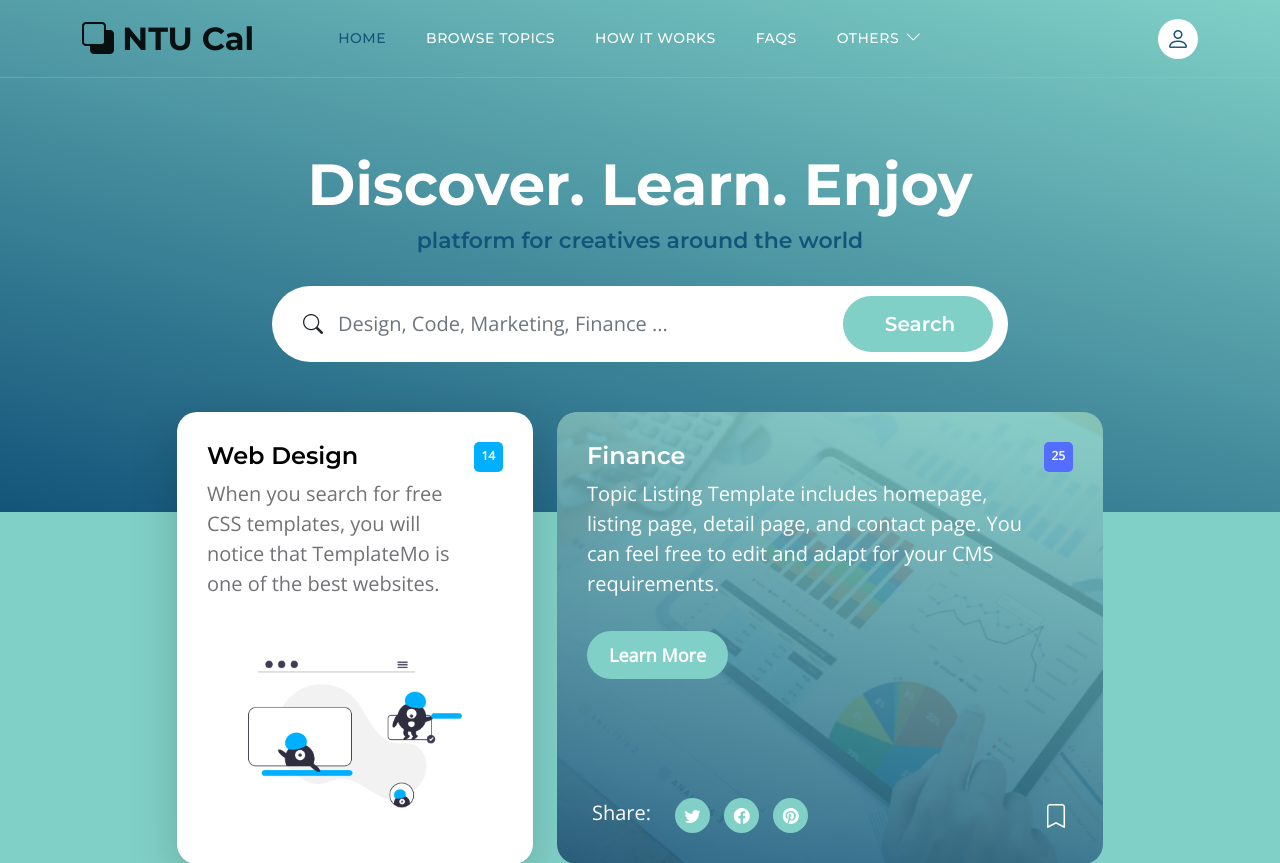
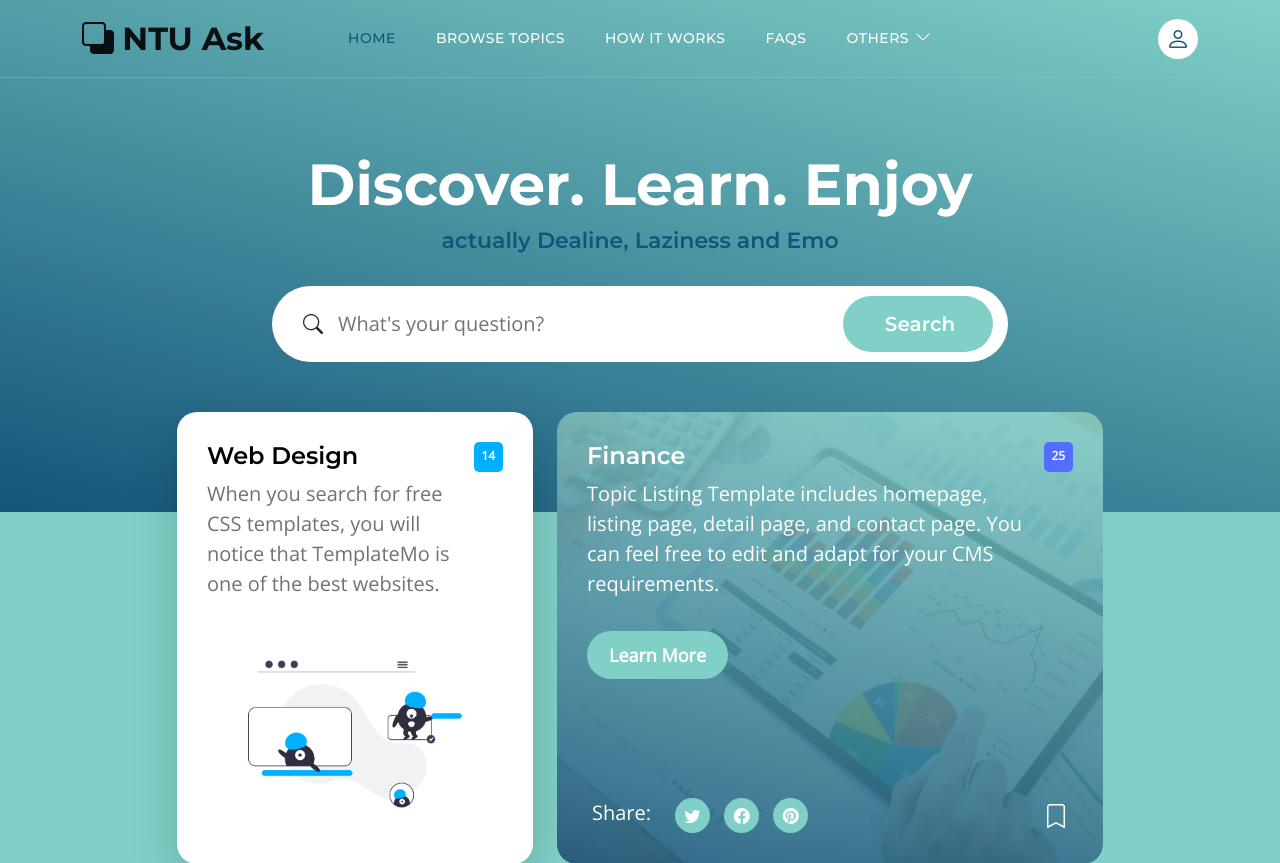
Before and after one commit to tsai0815/NTU-CAL, a Django app: page / in a window 1280 px wide. Shown: the top 863 px of the page. Run offline with Django 5.2, Linux system fonts and the light colour scheme; some libraries are stand-ins or nearby versions.

Commit message:
Modify some words

```diff
--- /dev/null
+++ b/forum/templates/account-center.html
@@ -0,0 +1 @@
+This is account center.
--- a/forum/templates/main.html
+++ b/forum/templates/main.html
@@ -33,7 +33,7 @@
                 <div class="container">
                     <a class="navbar-brand" href="{% url "main" %}">
                         <i class="bi-back"></i>
-                        <span>NTU Cal</span>
+                        <span>NTU Ask</span>
                     </a>
 
                     <div class="d-lg-none ms-auto me-4">
@@ -77,7 +77,7 @@
                         </ul>
 
                         <div class="d-none d-lg-block">
-                            <a href="#top" class="navbar-icon bi-person smoothscroll"></a>
+                            <a href="{% url "account-center" %}" class="navbar-icon bi-person smoothscroll"></a>
                         </div>
                     </div>
                 </div>
@@ -91,7 +91,7 @@
                         <div class="col-lg-8 col-12 mx-auto">
                             <h1 class="text-white text-center">Discover. Learn. Enjoy</h1>
 
-                            <h6 class="text-center">platform for creatives around the world</h6>
+                            <h6 class="text-center">actually Dealine, Laziness and Emo</h6>
 
                             <form method="get" class="custom-form mt-4 pt-2 mb-lg-0 mb-5" role="search">
                                 <div class="input-group input-group-lg">
@@ -99,7 +99,7 @@
 
                                     </span>
 
-                                    <input name="keyword" type="search" class="form-control" id="keyword" placeholder="Design, Code, Marketing, Finance ..." aria-label="Search">
+                                    <input name="keyword" type="search" class="form-control" id="keyword" placeholder="What's your question?" aria-label="Search">
 
                                     <button type="submit" class="form-control">Search</button>
                                 </div>
--- a/forum/urls.py
+++ b/forum/urls.py
@@ -7,5 +7,6 @@ urlpatterns = [
     path('topics-detail/', views.topics_detail, name='topics-detail'),
     path('buy-coffee/', views.buy_coffee, name='buy-coffee'),
     path('aboutus/', views.aboutus, name='aboutus'),
+    path('account-center/', views.account_center, name='account-center'),
     # path('forum/', views.forum, name='forum'),
 ]
--- a/forum/views.py
+++ b/forum/views.py
@@ -25,3 +25,7 @@ def buy_coffee(request):
 def aboutus(request):
     template = loader.get_template('aboutus.html')
     return HttpResponse(template.render())
+
+def account_center(request):
+    template = loader.get_template('account-center.html')
+    return HttpResponse(template.render())
```
